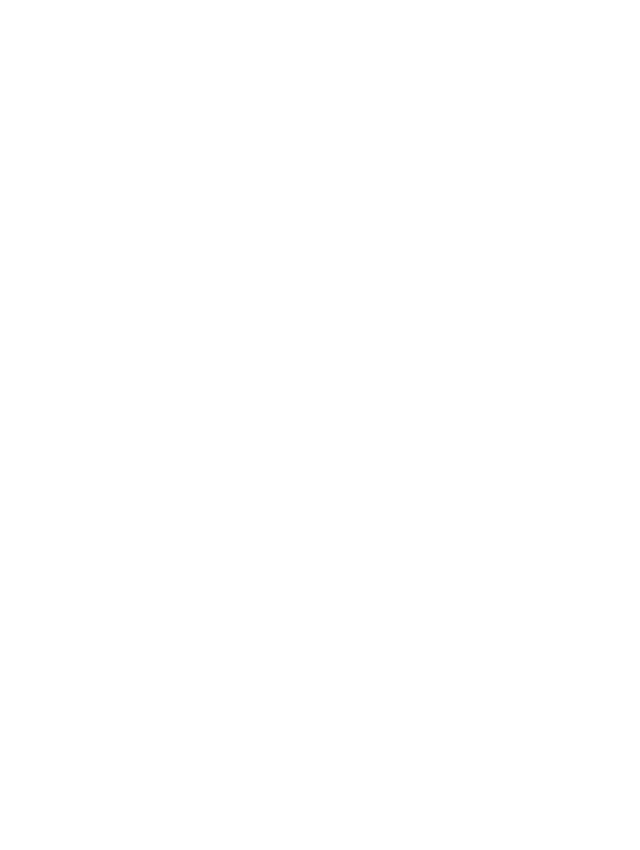
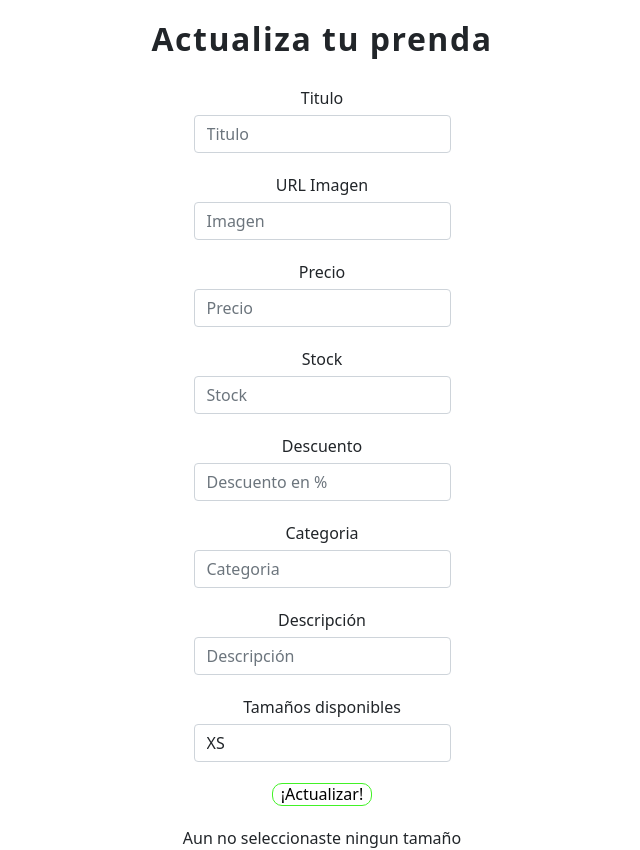
Before and after one commit to franciscolubo/Flora-Showroom, a React (Vite) app in the folder client/: page /form/1 in a window 1280 px wide. Shown: the whole page, without its empty margins (318-958 px from the left). Before the commit the page ends 800 px from the top, so only its background shows below. Built offline with nearby package versions, Linux system fonts and the light colour scheme.

Commit message:
CRUD edit and create

```diff
--- a/client/src/Components/ClotheCreate.tsx
+++ b/client/src/Components/ClotheCRUD.tsx
@@ -1,22 +1,25 @@
 import React, { useState } from "react";
+import { useParams } from "react-router-dom";
 import Swal from "sweetalert2";
 import formValidate from "../helpers/formValidate";
-import { useAppDispatch } from "../hooks/redux";
+import { useAppDispatch, useAppSelector } from "../hooks/redux";
 import { postClothes } from "../redux/slices/clotheSlice";
-import { ContainerCRUD, FormStyled } from "../styles/ClotheCreate.styles";
-import { CLOTHES } from "../types";
+import { ContainerCRUD, FormStyled } from "../styles/ClotheCRUD.styles";
+import { CLOTHES, stateClothes } from "../types";
 
-export default function ClotheCreate() {
+export default function ClotheCRUD() {
     const dispatch = useAppDispatch()
+    const { id } = useParams<string>()
+    const { title, image, price, stock, categorie, description, size, discount }: CLOTHES = useAppSelector((state: stateClothes) => state.clothes.clotheId)
     const [form, setForm] = useState<CLOTHES>({
-        title: "",
-        image: "",
-        price: 0,
-        stock: 0,
-        categorie: "",
-        description: "",
-        size: [],
-        discount: 0
+        title: !title ? "" : title,
+        image: !image ? "" : image,
+        price: !price ? 0 : price,
+        stock: !stock ? 0 : stock,
+        categorie: !categorie ? "" : categorie,
+        description: !description ? "" : description,
+        size: !size ? [] : size,
+        discount: !discount ? 0 : discount
     })
 
     const handleChange = (e: React.ChangeEvent<HTMLInputElement>): void => {
@@ -43,6 +46,13 @@
         })
     }
 
+    const removeSize = (sizeToRemove: string): void => {
+        setForm({
+            ...form,
+            size: form.size.filter((size: string) => size !== sizeToRemove)
+        })
+    }
+
     const handleSubmit = (e: React.FormEvent): void => {
         e.preventDefault()
         if (formValidate(form)) {
@@ -62,7 +72,11 @@
 
     return (
         <ContainerCRUD>
-            <h2>Crea una prenda</h2>
+            <h2>{
+                id !== undefined
+                    ? 'Actualiza tu prenda'
+                    : 'Crea una prenda'
+            }</h2>
 
             <FormStyled onSubmit={handleSubmit}>
                 <div className="form-group">
@@ -114,18 +128,28 @@
 
                 <div className="form-group">
                     <button>
-                        ¡Crear!
+                        {
+                            id !== undefined
+                                ? '¡Actualizar!'
+                                : '¡Crear!'
+                        }
                     </button>
                 </div>
             </FormStyled>
 
             <div className="list">
-                <ul>Seleccionaste estos tamaños
+                <ul>
+                    {
+                        form.size.length > 0
+                            ? 'Seleccionaste estos tamaños'
+                            : 'Aun no seleccionaste ningun tamaño'
+                    }
                     {
                         form.size &&
                         form.size.map((size: string, i: number) => {
-                            return <li key={i}>
+                            return <li key={i} className="list-group-item">
                                 {size}
+                                <button onClick={() => removeSize(size)}>X</button>
                             </li>
                         })
                     }
--- a/client/src/Components/ClotheEdit.tsx
+++ /dev/null
@@ -1,7 +0,0 @@
-export default function ClotheEdit() {
-    return (
-        <div>
-
-        </div>
-    )
-}
--- a/client/src/Components/Details.tsx
+++ b/client/src/Components/Details.tsx
@@ -12,7 +12,7 @@
     useEffect(() => {
         dispatch(fetchIdClothes(id))
     }, [])
-    console.log(clotheId)
+
     return (
         <div>
             {
@@ -27,7 +27,7 @@
             }
             <button>
 
-                <Link to={`/form/${clotheId._id}`}></Link>
+                <Link to={`/form/${clotheId._id}`}>Edidat</Link>
             </button>
         </div>
     )
--- a/client/src/main.tsx
+++ b/client/src/main.tsx
@@ -3,11 +3,10 @@
 import { Provider } from 'react-redux'
 import store from './redux/store'
 import { BrowserRouter, Routes, Route } from 'react-router-dom'
-import ClotheCreate from './components/ClotheCreate'
-import ClotheEdit from './components/ClotheEdit'
 import Home from './components/Home'
 import Landing from './components/Landing'
 import Details from './components/Details'
+import ClotheCRUD from './components/ClotheCRUD'
 
 ReactDOM.createRoot(document.getElementById('root')!).render(
   <React.StrictMode>
@@ -16,8 +15,8 @@
         <Routes>
           <Route path='/' element={<Landing />} />
           <Route path='/home' element={<Home />} />
-          <Route path='/form' element={<ClotheCreate />} />
-          <Route path='/form/:id' element={<ClotheEdit />} />
+          <Route path='/form' element={<ClotheCRUD />} />
+          <Route path='/form/:id' element={<ClotheCRUD />} />
           <Route path='/detail/:id' element={<Details />} />
         </Routes>
       </BrowserRouter>
--- a/client/src/styles/ClotheCreate.styles.ts
+++ b/client/src/styles/ClotheCRUD.styles.ts
@@ -14,11 +14,31 @@
     .list {
         display: flex;
         flex-direction: column;
-        align-content: center;
+        align-items: center;
 
         ul {
             list-style: none;
+            margin: 0;
+            padding: 0;
 
+            li {
+                width: 100%;
+                font-weight: 500;
+                display: flex;
+                justify-content: space-between;
+
+                button {
+                    background-color: #fff;
+                    border: 1px solid red;
+                    border-radius: 50px;
+                    transition: background-color 400ms, color 400ms;
+                }
+
+                button:hover {
+                    background-color: red;
+                    color: #fff
+                }
+            }
         }
     }
 `
```
